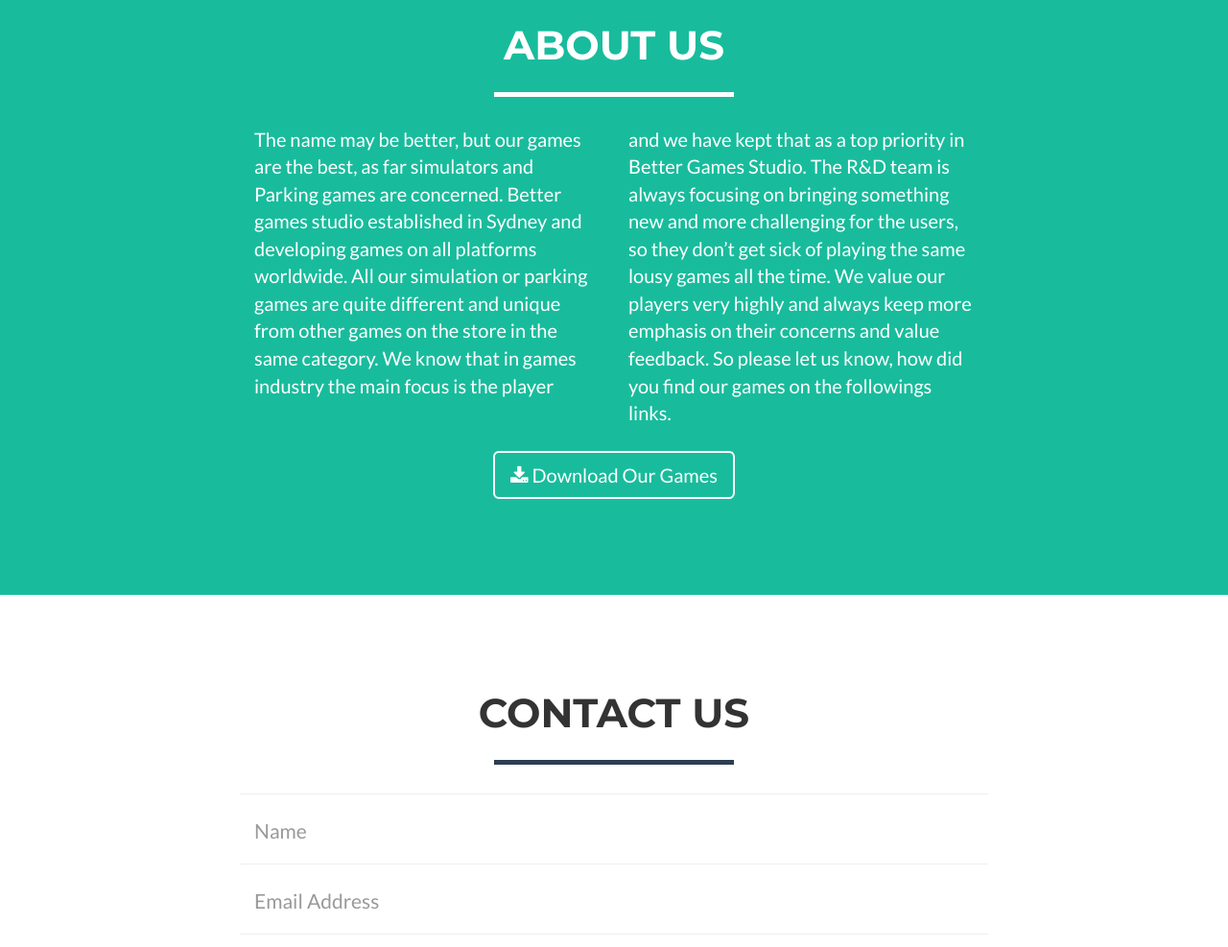
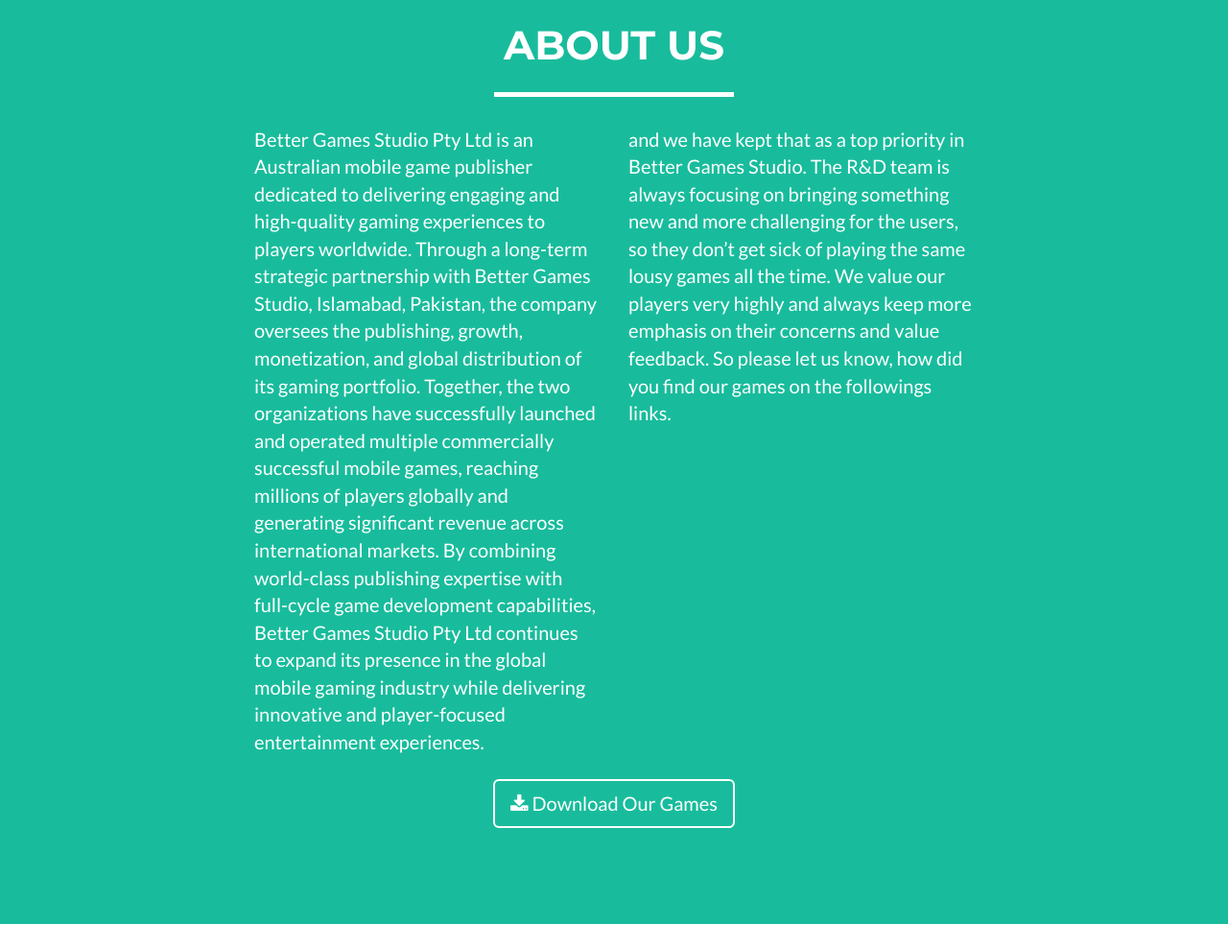
Before and after one commit to BugBugy/bugbugy, a website: page index.html in a window 1280 px wide. Shown: the part 1700-2687 px from the top of the page at 96% size. Drawn offline with nearby package versions, Linux system fonts and the light colour scheme.

Commit message:
Update index.html

```diff
--- a/index.html
+++ b/index.html
@@ -169,8 +169,7 @@
             </div>
             <div class="row">
                 <div class="col-lg-4 col-lg-offset-2">
-                    <p>The name may be better, but our games are the best, as far simulators and Parking games are concerned. Better games studio established in Sydney and developing games on all platforms worldwide.
-All our simulation or parking games are quite different and unique from other games on the store in the same category. We know that in games industry the main focus is the player  </p>
+                    <p>Better Games Studio Pty Ltd is an Australian mobile game publisher dedicated to delivering engaging and high-quality gaming experiences to players worldwide. Through a long-term strategic partnership with Better Games Studio, Islamabad, Pakistan, the company oversees the publishing, growth, monetization, and global distribution of its gaming portfolio. Together, the two organizations have successfully launched and operated multiple commercially successful mobile games, reaching millions of players globally and generating significant revenue across international markets. By combining world-class publishing expertise with full-cycle game development capabilities, Better Games Studio Pty Ltd continues to expand its presence in the global mobile gaming industry while delivering innovative and player-focused entertainment experiences. </p>
                 </div>
                 <div class="col-lg-4">
                     <p>and we have kept that as a top priority in Better Games Studio. The R&D team is always focusing on bringing something new and more challenging for the users, so they don’t get sick of playing the same lousy games all the time.
```
